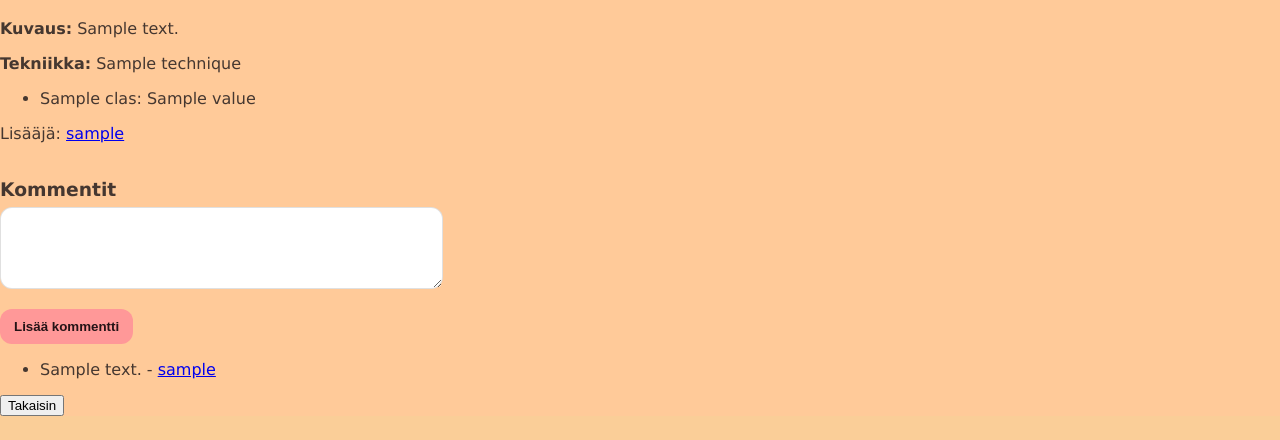
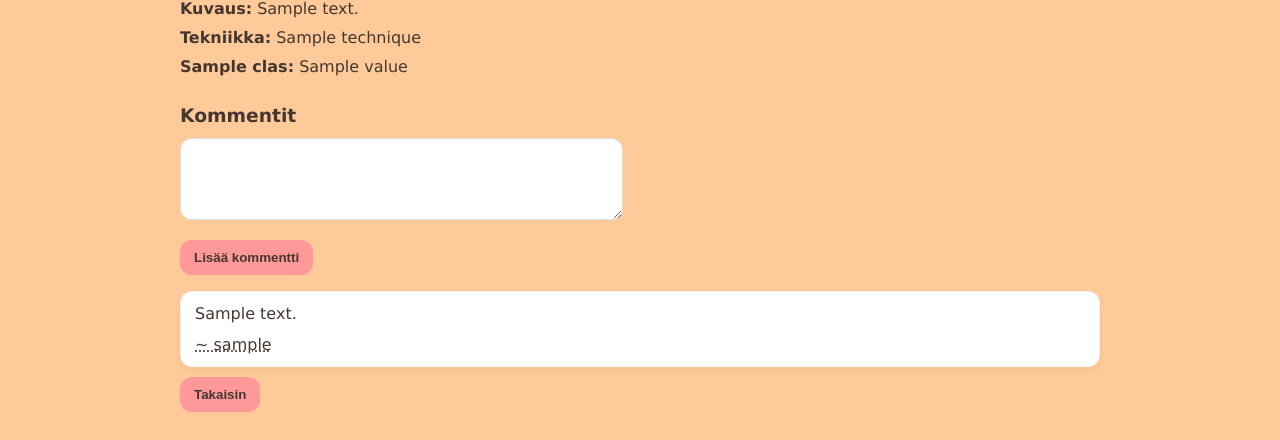
Before and after one commit to mkekola/merkisto, a Flask app: template templates/show_patch.html in a window 1280 px wide. Shown: the part 994-1434 px from the top of the page. Before the commit the page ends 1410 px from the top, so only its background shows below. Run offline with Flask 3, Linux system fonts and the light colour scheme; the visitor is signed in with stand-in values (Sample User, id 1); the template is opened without the code that fills it: most values are stand-ins (such as "Sample title", 1, 10 or a date in 2020).

Commit message:
Added styling to show patch page.

```diff
--- a/static/main.css
+++ b/static/main.css
@@ -84,7 +84,6 @@ h2 {
   color: inherit;
   box-shadow: 0 4px 10px rgba(0, 0, 0, 0.04);
   transition: transform 0.05s ease, box-shadow 0.15s ease,
-    background-color 0.2s ease;
 }
 
 .patch-link:hover {
@@ -102,27 +101,123 @@ h2 {
   grid-template-columns: 1fr 1fr;
 }
 
-.form{ display:grid; gap: 12px; }
-.field{ display:grid; gap:6px; }
-label{ color: var(--muted); font-weight: 600; }
-input[type=text], input[type=search], select, textarea{
+.form {
+  display: grid;
+  gap: 12px;
+}
+.field {
+  display: grid;
+  gap: 6px;
+}
+label {
+  color: var(--muted);
+  font-weight: 600;
+}
+input[type="text"],
+input[type="search"],
+select,
+textarea {
   background: #fff;
   color: var(--ink);
-  border: 1px solid rgba(0,0,0,.12);
+  border: 1px solid rgba(0, 0, 0, 0.12);
   border-radius: 12px;
   padding: 10px 12px;
 }
-input::placeholder{ color: #9f8f88; }
+input::placeholder {
+  color: #9f8f88;
+}
 
-.btn, input[type=submit]{
-  appearance:none; cursor:pointer;
-  background: var(--accent); color: #241316;
-  border: none; border-radius: 12px;
-  padding: 10px 14px; font-weight: 700;
-  transition: transform .05s ease, box-shadow .15s ease, background-color .2s ease;
+.btn,
+input[type="submit"] {
+  appearance: none;
+  cursor: pointer;
+  background: var(--accent);
+  color: var(--ink);
+  border: none;
+  border-radius: 12px;
+  padding: 10px 14px;
+  font-weight: 700;
+  transition: transform 0.05s ease, box-shadow 0.15s ease,
+    background-color 0.2s ease;
 }
-.btn:hover, input[type=submit]:hover{ transform: translateY(-1px); box-shadow: 0 6px 16px rgba(0,0,0,.12); }
-.btn:focus-visible, input[type=submit]:focus-visible{ outline: 3px solid rgba(255,143,179,.4); outline-offset: 2px; }
+.btn:hover,
+input[type="submit"]:hover {
+  transform: translateY(-1px);
+  box-shadow: 0 6px 16px rgba(0, 0, 0, 0.12);
+}
+.btn:focus-visible,
+input[type="submit"]:focus-visible {
+  outline: 3px solid rgba(255, 143, 179, 0.4);
+  outline-offset: 2px;
+}
 
-/* Pieni utili pystypinoihin */
-.stack > * + *{ margin-top: 10px; }
+.stack > * + * {
+  margin-top: 10px;
+}
+
+.patch-actions {
+  display: flex;
+  gap: 12px;
+  flex-wrap: wrap;
+  margin-bottom: 10px;
+  text-decoration: none;
+}
+
+.patch-actions a {
+  font-size: small;
+  appearance: none;
+  cursor: pointer;
+  background: var(--accent);
+  color: var(--ink);
+  border: none;
+  border-radius: 12px;
+  padding: 10px 14px;
+  font-weight: 700;
+  text-decoration: none;
+  transition: transform 0.05s ease, box-shadow 0.15s ease,
+    background-color 0.2s ease;
+}
+
+.user-link {
+  color: var(--ink);
+  text-decoration: dotted underline;
+}
+
+.comments {
+  display: grid;
+  grid-template-columns: 1fr;
+  align-items: center;
+  gap: 12px;
+  padding: 12px 14px;
+  border-radius: 12px;
+  background: #fff;
+  border: 1px solid rgba(0, 0, 0, 0.06);
+  text-decoration: none;
+  color: inherit;
+  box-shadow: 0 4px 10px rgba(0, 0, 0, 0.04);
+  transition: transform 0.05s ease, box-shadow 0.15s ease,
+    background-color 0.2s ease;
+}
+
+.comments:hover {
+  transform: translateY(-2px);
+  box-shadow: 0 8px 18px rgba(0, 0, 0, 0.08);
+}
+
+.gallery {
+  display: flex;
+  flex-wrap: wrap;
+  gap: 10px;
+  padding-bottom: 4px;
+  margin: 6px 0 10px;
+}
+
+.meta-grid {
+  display: grid;
+  gap: 10px;
+  margin: 8px 0 10px;
+}
+
+.class-list {
+  list-style: none;
+}
--- a/templates/show_patch.html
+++ b/templates/show_patch.html
@@ -1,26 +1,33 @@
 {% extends "layout.html" %} {% block title %} {{ patch.title }} {% endblock %} {% block
 content %}
+<main class="wrap">
+  <section class="panel stack">
 <h2>{{ patch.title }}</h2>
 {% if session.user_id == patch.user_id %}
-<p>
-  <a href="/edit_patch/{{ patch.id }}">Muokkaa</a>
-  <a href="/remove_patch/{{ patch.id }}">Poista</a>
-  <a href="/images/{{ patch.id }}">Kuvat</a>
-</p>
-{% endif %} {% if images %}
-<h3>Kuvat</h3>
+<nav class="patch-actions">
+  <a type="button" href="/edit_patch/{{ patch.id }}">Muokkaa</a>
+  <a type="button" href="/remove_patch/{{ patch.id }}">Poista</a>
+  <a type="button" href="/images/{{ patch.id }}">Kuvat</a>
+</nav>
+{% endif %}
+
+{% if images %}
+<div class="gallery">
 {% for image in images %}
 <img src="/image/{{ image.id }}" alt="Patch Image" />
-{% endfor %} {% endif %}
-<p><strong>Kuvaus:</strong> {{ patch.description }}</p>
-<p><strong>Tekniikka:</strong> {{ patch.technique }}</p>
-<ul>
+{% endfor %}
+</div>
+{% endif %}
+
+<dl class="meta-grid">
+<div><strong>Lisääjä:</strong> <a class="user-link" href="/user/{{ patch.user_id }}">{{ patch.username }}</a></div>
+<div><strong>Kuvaus:</strong> {{ patch.description }}</div>
+<div><strong>Tekniikka:</strong> {{ patch.technique }}</div>
   {% if classes %} {% for class in classes %}
-  <li>{{ class.title}}: {{ class.value }}</li>
+  <li class="class-list"><strong>{{ class.title}}:</strong> {{ class.value }}</li>
   {% endfor %}
-</ul>
 {% endif %}
-<p>Lisääjä: <a href="/user/{{ patch.user_id }}">{{ patch.username }}</a></p>
+</dl>
 <h3>Kommentit</h3>
 {% if session.user_id %}
 <form action="/create_comment/{{ patch.id }}" method="post">
@@ -39,13 +46,15 @@ content %}
 {% else %}
 <p><a href="/login">Kirjaudu sisään</a> lisätäksesi kommentin.</p>
 {% endif %}
-<ul>
+<ul class="patch-list">
   {% for comment in comments %}
-  <li>
-    {{ comment.content }} -
-    <a href="/user/{{ comment.user_id }}">{{ comment.username }}</a>
+  <li class="patch-item comments">
+    {{ comment.content }}
+    <a class="user-link" href="/user/{{ comment.user_id }}">~ {{ comment.username }}</a>
   </li>
   {% endfor %}
 </ul>
-<input type="button" value="Takaisin" onclick="window.history.back()" />
+<input type="submit" value="Takaisin" onclick="window.history.back()" />
+  </section>
+</main>
 {% endblock %}
```
